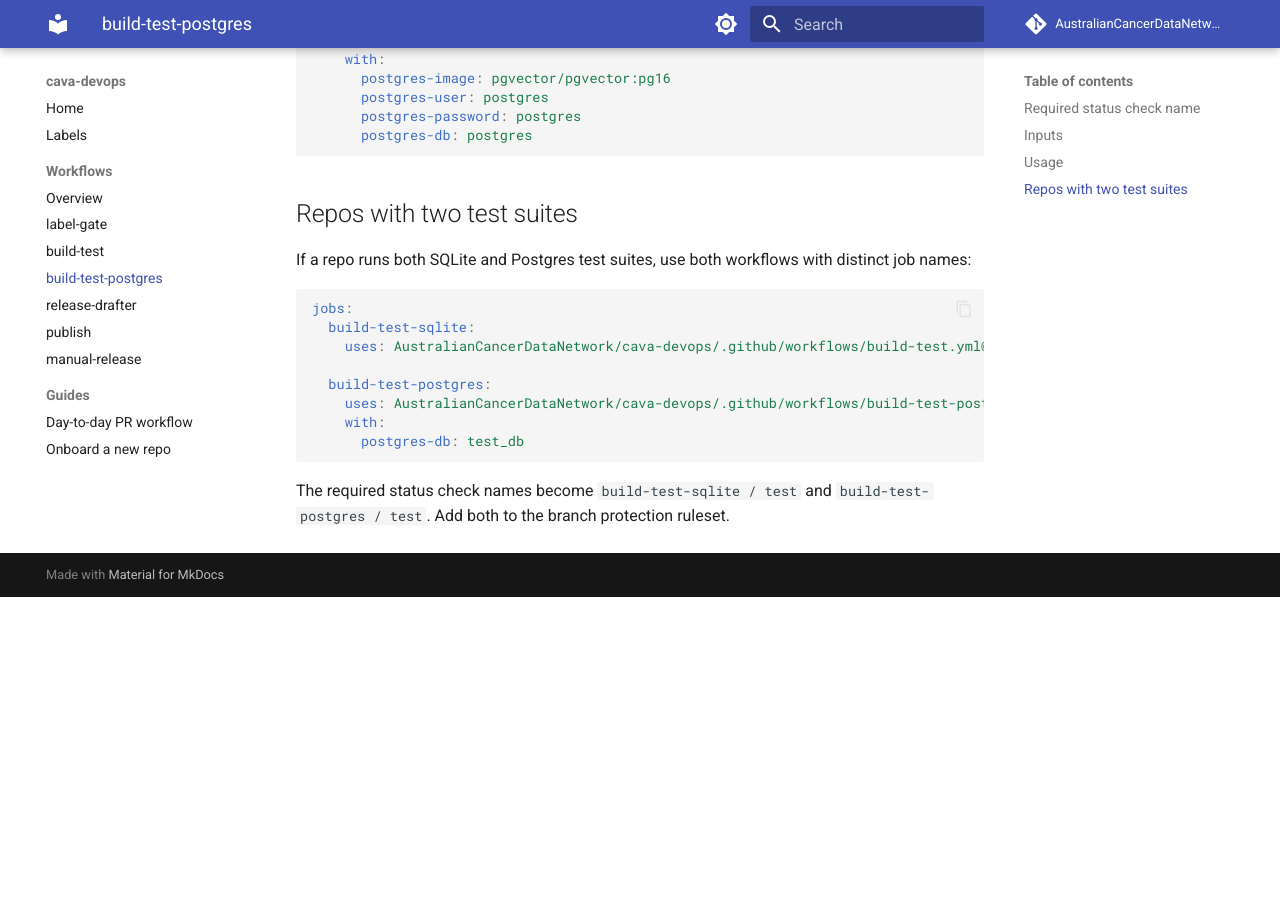
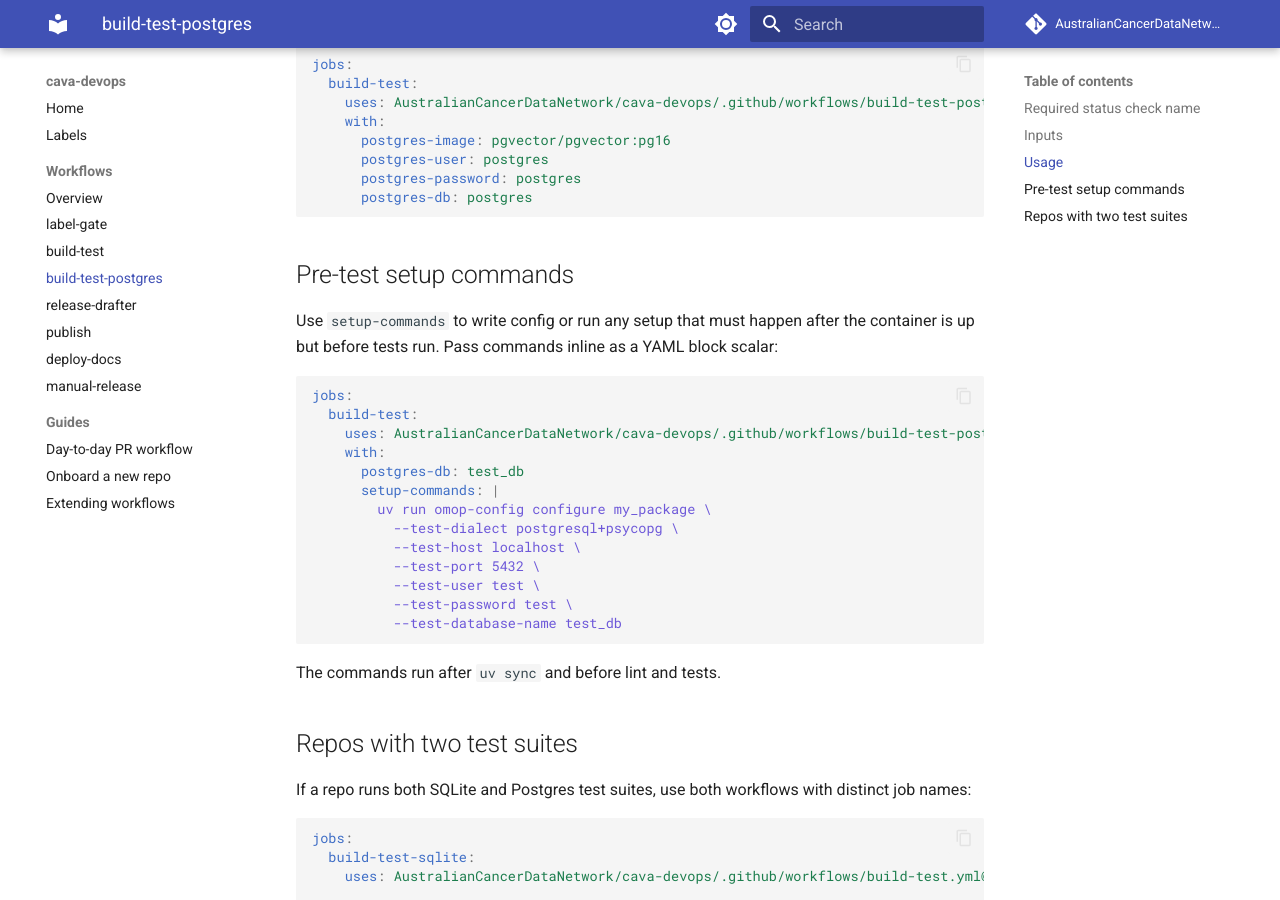
Before and after one commit to AustralianCancerDataNetwork/cava-devops, an MkDocs documentation site: the page built from docs/workflows/build-test-postgres.md, in a window 1280 px wide and 900 px high, scrolled down 1224 px. Built offline with MkDocs 1.6.1 and Material for MkDocs 9.7.7, drawn with Linux system fonts in a browser that asks for light colours; comment, search, counter and statistics services are not loaded; before the commit the page ends 1821 px from its top, so only the background shows below that; some of the changed text lies outside the part shown.

Commit message:
Update docs, centralise some workflows, provide better interfaces for adaptable test configuration

````diff
--- a/docs/workflows/build-test-postgres.md
+++ b/docs/workflows/build-test-postgres.md
@@ -16,7 +16,7 @@ As with `build-test.yml`, the prefix is the calling job name.
 |---|---|---|---|
 | `python-version` | string | `3.12` | Python version |
 | `ruff` | boolean | `true` | Whether to run `ruff check .` |
-| `setup-script` | string | `''` | Path to a shell script to run before tests |
+| `setup-commands` | string | `''` | Shell commands to run before tests (YAML block scalar, no script file needed) |
 | `postgres-image` | string | `postgres:16` | Docker image for the Postgres service |
 | `postgres-db` | string | `test` | Database name to create |
 | `postgres-user` | string | `test` | Postgres user |
@@ -47,6 +47,28 @@ jobs:
       postgres-db: postgres
 ```
 
+## Pre-test setup commands
+
+Use `setup-commands` to write config or run any setup that must happen after the container is up but before tests run. Pass commands inline as a YAML block scalar:
+
+```yaml
+jobs:
+  build-test:
+    uses: AustralianCancerDataNetwork/cava-devops/.github/workflows/build-test-postgres.yml@main
+    with:
+      postgres-db: test_db
+      setup-commands: |
+        uv run omop-config configure my_package \
+          --test-dialect postgresql+psycopg \
+          --test-host localhost \
+          --test-port 5432 \
+          --test-user test \
+          --test-password test \
+          --test-database-name test_db
+```
+
+The commands run after `uv sync` and before lint and tests.
+
 ## Repos with two test suites
 
 If a repo runs both SQLite and Postgres test suites, use both workflows with distinct job names:
--- a/mkdocs.yml
+++ b/mkdocs.yml
@@ -53,7 +53,9 @@ nav:
     - build-test-postgres: workflows/build-test-postgres.md
     - release-drafter: workflows/release-drafter.md
     - publish: workflows/publish.md
+    - deploy-docs: workflows/deploy-docs.md
     - manual-release: workflows/manual-release.md
   - Guides:
     - Day-to-day PR workflow: guides/pr-workflow.md
     - Onboard a new repo: guides/setup-new-repo.md
+    - Extending workflows: guides/extending-workflows.md
````
Also changed, not shown: docs/guides/extending-workflows.md (added, +68 -0 lines), docs/guides/setup-new-repo.md (+15 -8 lines), docs/workflows/build-test.md (+6 -3 lines), docs/workflows/deploy-docs.md (added, +40 -0 lines), docs/workflows/index.md (+1 -0 lines), 3 other files.
